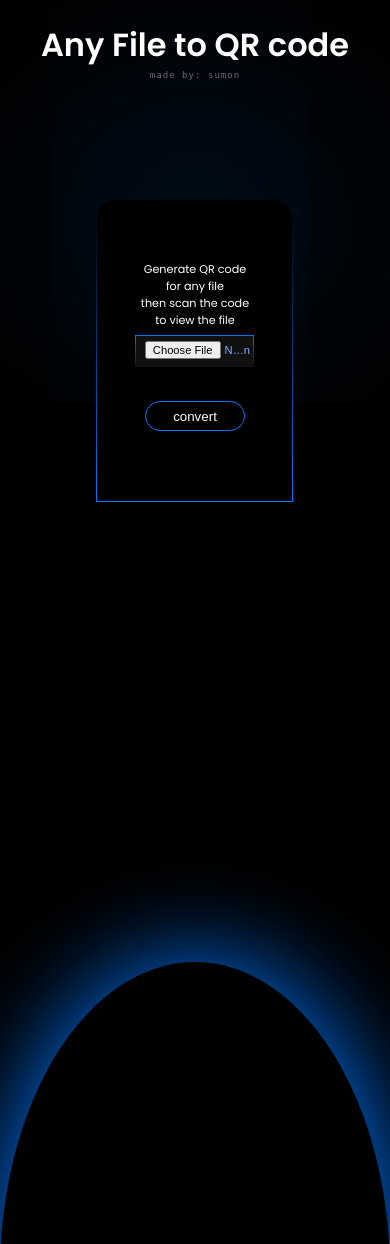
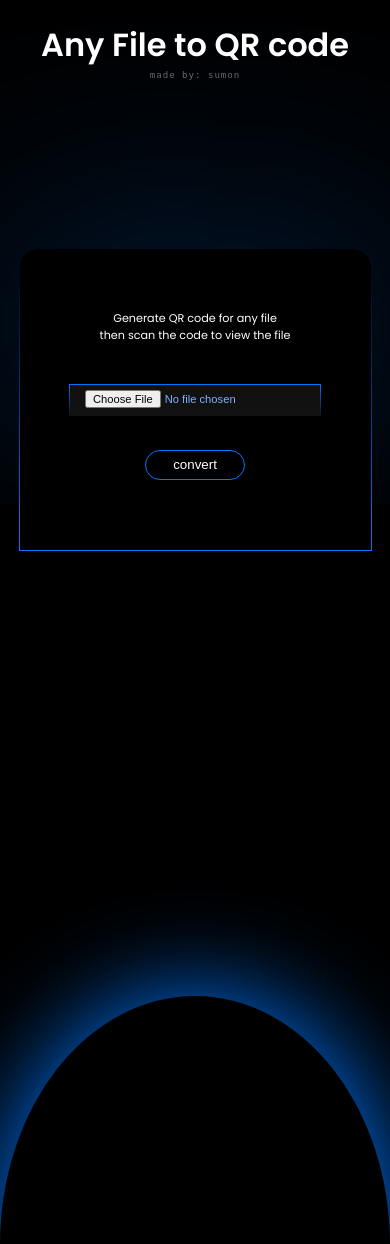
Before and after one commit to sumon-ohid/file-to-qrcode-webapp, a Flask app: page / in a window 390 px wide. Run offline with Flask 3, Linux system fonts and the light colour scheme; some web fonts are replaced.

Commit message:
responsive fixed for mobile

```diff
--- a/static/style.css
+++ b/static/style.css
@@ -144,7 +144,7 @@
         rgba(0, 228, 137, 0)
       ) 1 20%;;
     position: fixed;
-    top: 200px;
+    top: 180px;
     align-items: center;
     justify-content: center;
     display: flex;
@@ -161,7 +161,7 @@
 
 .main-container-success h2 {
     position: fixed;
-    top: 220px;
+    top: 200px;
     font-style: normal;
     font-weight: 0;
     font-size: 1em;
@@ -202,6 +202,7 @@
 .qr-code img{
     display: flex;
     height: 200px;
+    width: 90%;
     border: 1px solid var(--glow-color);
     border-image: linear-gradient(
         to bottom,
@@ -230,10 +231,45 @@
 }
 
 .bottom-container {
-    height: 50vh;
+    height: 40vh;
     width: 100%;
     position: fixed;
-    bottom: -340px;
+    bottom: -250px;
     border-radius: 100%;
     box-shadow: 1px 1px 100px 1px var(--glow-color);
 }
+
+/* Media queries for smaller screens */
+@media (max-width: 600px) {
+    .glow-bg {
+        width: 90%;
+        top: 25%;
+    }
+
+    .main-container, .main-container-success {
+        width: 90%;
+        top: 20%;
+    }
+
+    .form, .file-view button, .qr-code button {
+        width: 100%;
+    }
+
+    .qr-code img {
+        width: 90%;
+    }
+
+    .main-container-success h2 {
+        top: 180px;
+    }
+
+    .qr-code button {
+        margin-top: 20px;
+    }
+    /* .bottom-container {
+        border-radius: 350px 350px 0 0;
+        bottom: -180px;
+        width: 150vw;
+    }
+     */
+}
```
